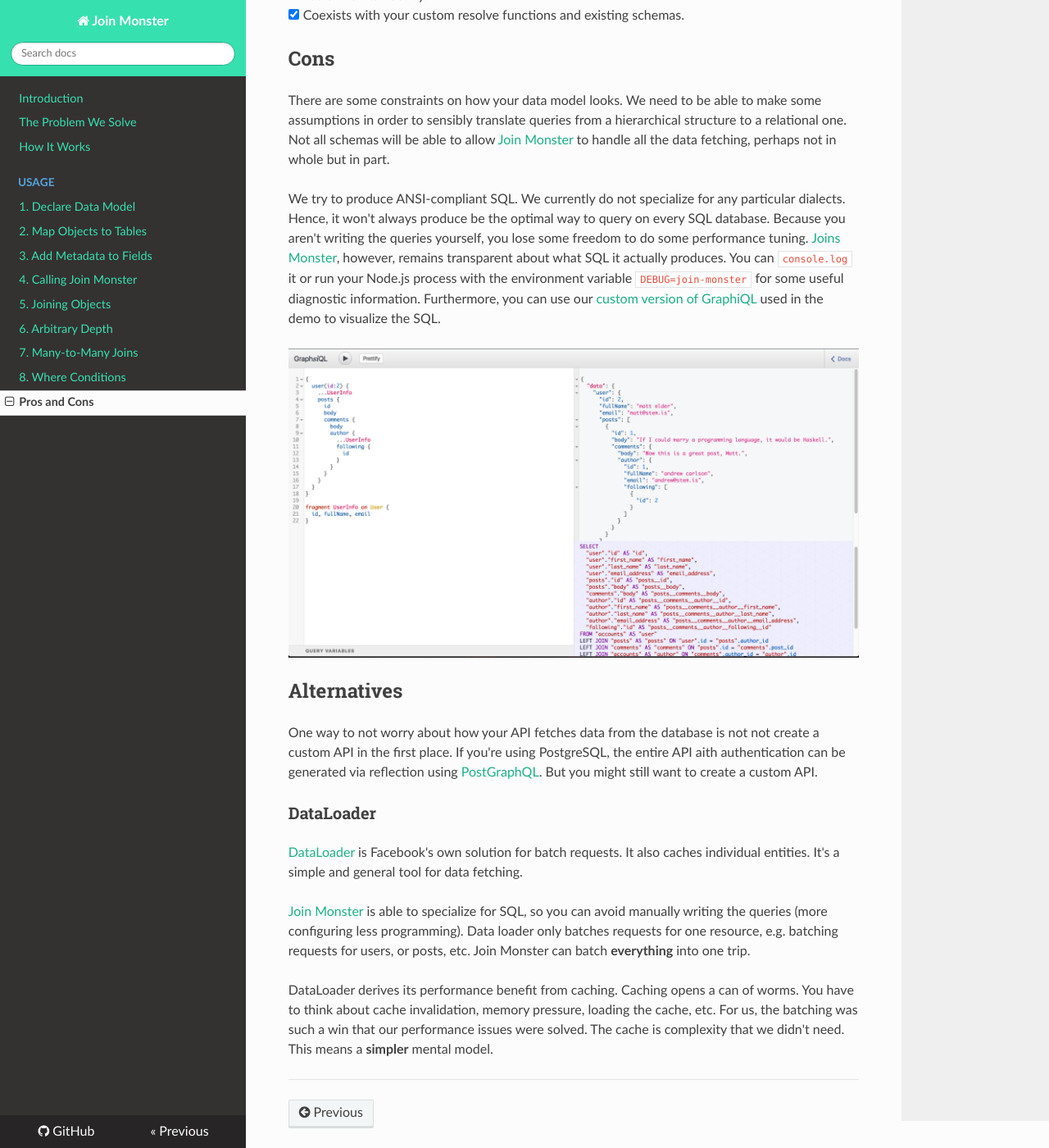
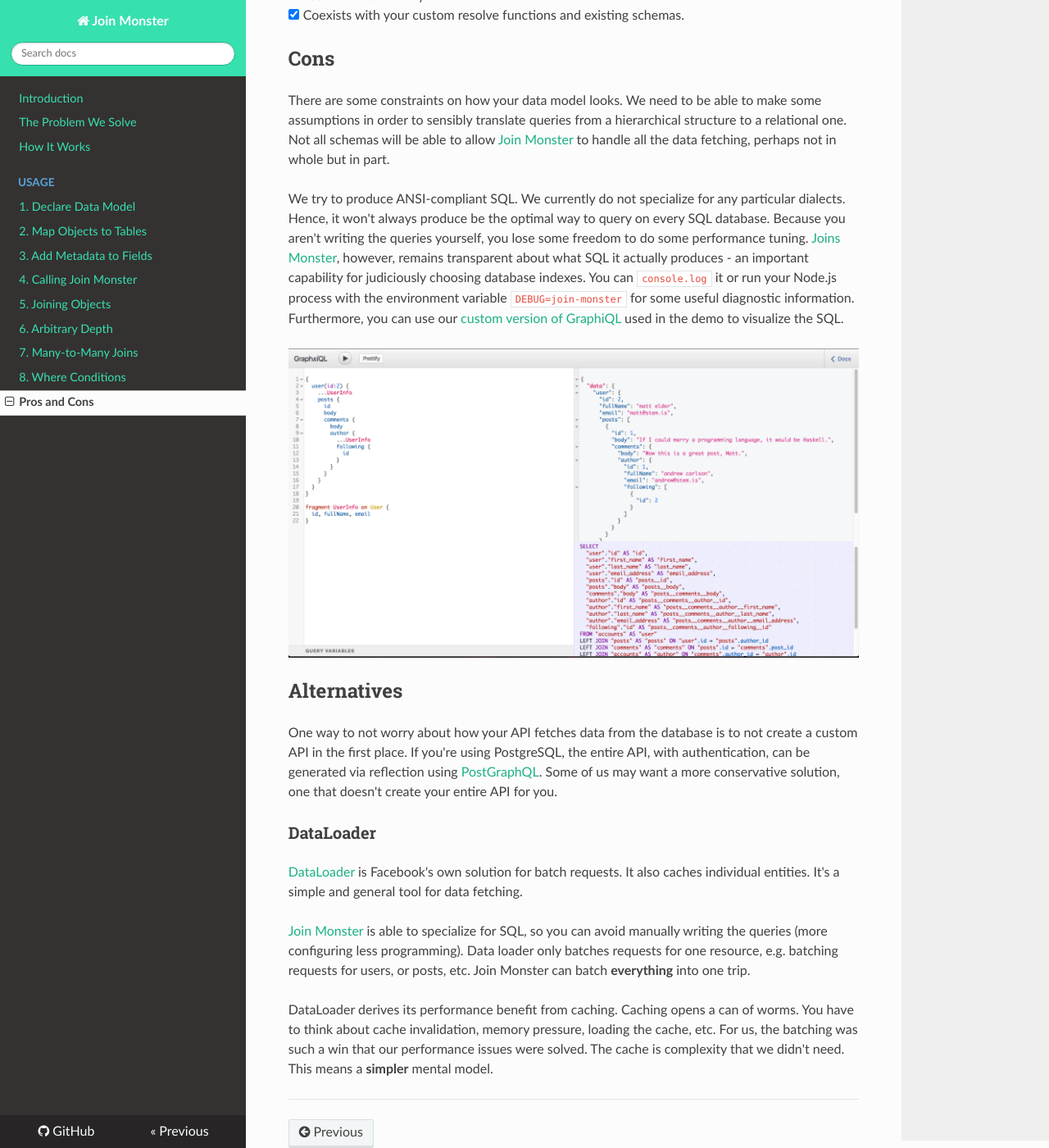
Before and after one commit to join-monster/join-monster, an MkDocs documentation site: the page built from docs/pros-cons.md, in a window 1280 px wide and 1400 px high, scrolled down 388 px. Shown: the whole window at 82% size. Built offline with MkDocs 1.6.1, drawn with Linux system fonts in a browser that asks for light colours; nearby versions of some CDN libraries; old or Windows-style settings are respelled for this version of MkDocs.

Commit message:
details on pro con page

```diff
--- a/docs/pros-cons.md
+++ b/docs/pros-cons.md
@@ -14,13 +14,14 @@
 
 There are some constraints on how your data model looks. We need to be able to make some assumptions in order to sensibly translate queries from a hierarchical structure to a relational one. Not all schemas will be able to allow [Join Monster](https://github.com/stems/join-monster) to handle all the data fetching, perhaps not in whole but in part.
 
-We try to produce ANSI-compliant SQL. We currently do not specialize for any particular dialects. Hence, it won't always produce be the optimal way to query on every SQL database. Because you aren't writing the queries yourself, you lose some freedom to do some performance tuning. [Joins Monster](https://github.com/stems/join-monster), however, remains transparent about what SQL it actually produces. You can `console.log` it or run your Node.js process with the environment variable `DEBUG=join-monster` for some useful diagnostic information. Furthermore, you can use our [custom version of GraphiQL](https://github.com/acarl005/graphsiql) used in the demo to visualize the SQL.
+We try to produce ANSI-compliant SQL. We currently do not specialize for any particular dialects. Hence, it won't always produce be the optimal way to query on every SQL database. Because you aren't writing the queries yourself, you lose some freedom to do some performance tuning. [Joins Monster](https://github.com/stems/join-monster), however, remains transparent about what SQL it actually produces - an important capability for judiciously choosing database indexes. You can `console.log` it or run your Node.js process with the environment variable `DEBUG=join-monster` for some useful diagnostic information. Furthermore, you can use our [custom version of GraphiQL](https://github.com/acarl005/graphsiql) used in the demo to visualize the SQL.
 
 ![graphsiql](img/graphsiql.png)
 
+
 ## Alternatives
 
-One way to not worry about how your API fetches data from the database is not not create a custom API in the first place. If you're using PostgreSQL, the entire API aith authentication can be generated via reflection using [PostGraphQL](https://github.com/calebmer/postgraphql). But you might still want to create a custom API.
+One way to not worry about how your API fetches data from the database is to not create a custom API in the first place. If you're using PostgreSQL, the entire API, with authentication, can be generated via reflection using [PostGraphQL](https://github.com/calebmer/postgraphql). Some of us may want a more conservative solution, one that doesn't create your entire API for you.
 
 ### DataLoader
 
```
